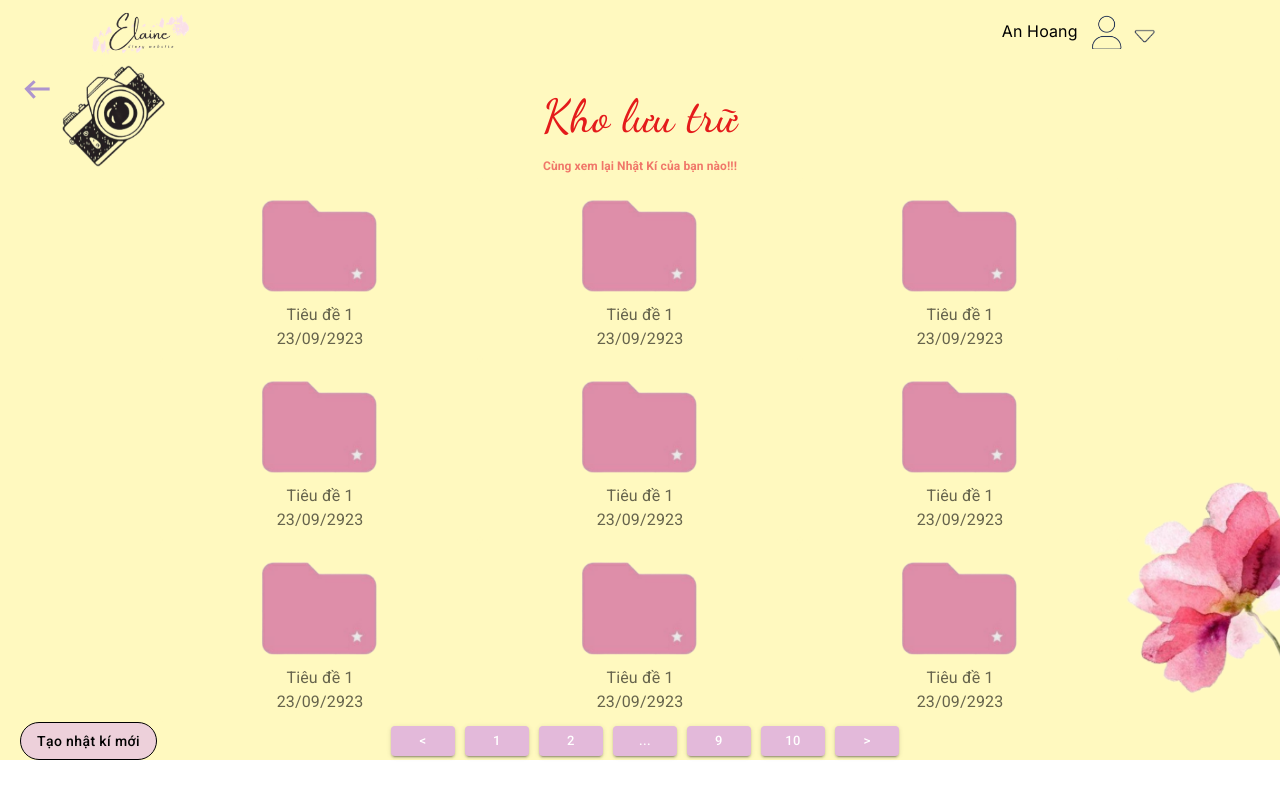
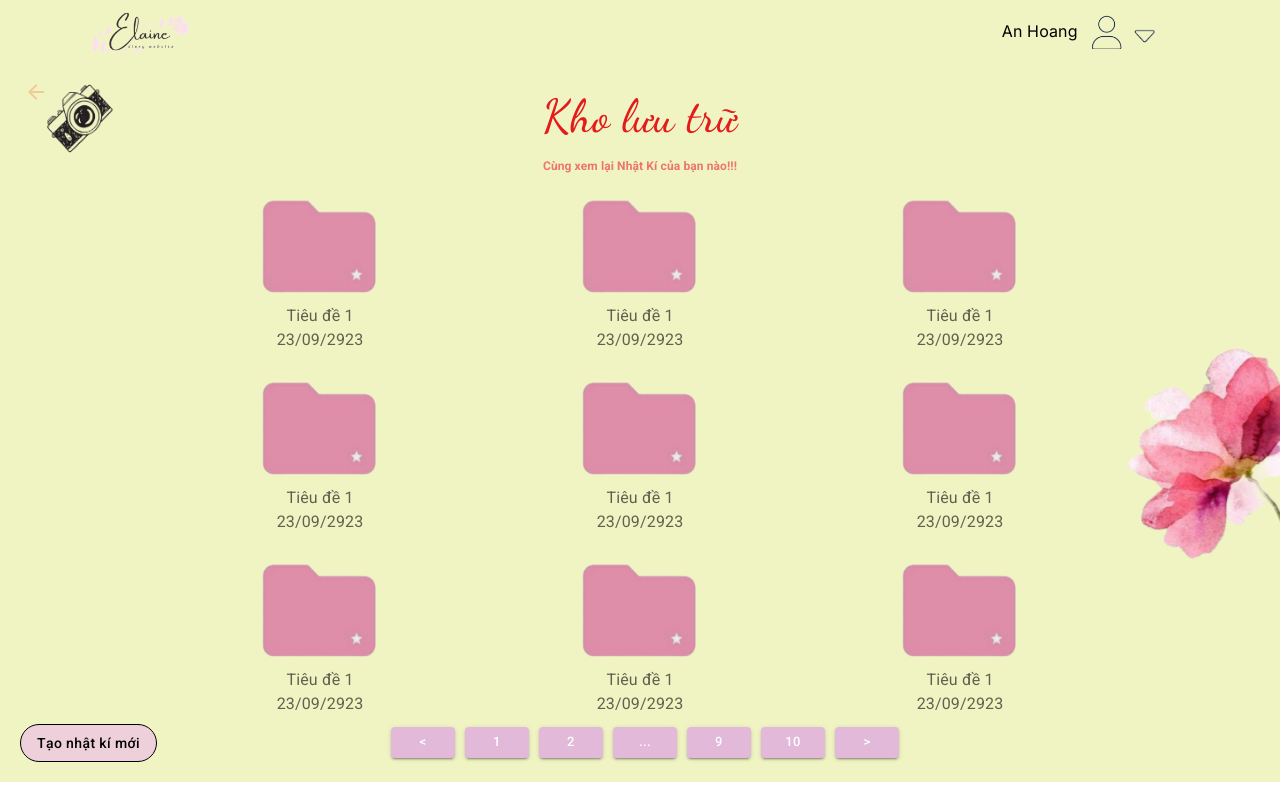
Before and after one commit to anhhdev2203/ElaineDiary, a React (Vite) app: page /mydiary in a window 1280 px wide. Built offline with nearby package versions, Linux system fonts and the light colour scheme; a web font is replaced by a local one.

Commit message:
cố định

```diff
--- a/src/pages/MyDiary/component/storeBox.jsx
+++ b/src/pages/MyDiary/component/storeBox.jsx
@@ -9,12 +9,13 @@ import { display, positions } from "@mui/system";
 import "../myDiary.css";
 
 export const Img = styled("img")({
-  width: "150px",
+  width: "148px",
+  height: "114px",
 });
 
 const Item = styled(Paper)(({ theme }) => ({
   // backgroundColor: theme.palette.mode === "dark" ? "#1A2027" : "#fff",
-  backgroundColor: "#FFF9BF",
+  backgroundColor: "#f0f4c3",
   ...theme.typography.body3,
   padding: theme.spacing(1),
   textAlign: "center",
@@ -27,7 +28,7 @@ function FormRow() {
     <React.Fragment>
       <Grid item xs={3}>
         <Item>
-          <Img sx={{}} alt="folderStore" src={folderStore} />
+          <Img alt="folderStore" src={folderStore} />
           <Typography>Tiêu đề 1</Typography>
           <Typography>23/09/2923</Typography>
         </Item>
--- a/src/pages/MyDiary/index.jsx
+++ b/src/pages/MyDiary/index.jsx
@@ -1,26 +1,28 @@
 import { Link } from "react-router-dom";
 import { StoreBox } from "./component/storeBox";
 import { Stack, Box, Typography, styled, Button } from "@mui/material";
-import arrowBack from "../MyDiaryDetail/img/arrowBack.svg";
+
+import ArrowBackIcon from "@mui/icons-material/ArrowBack";
 import cameraImg from "./img/cameraImg.png";
 import flowerImg from "./img/flowerImg.png";
-function mydiary() {
-  return (
-    <>
-      <Stack
-        direction={"column"}
-        sx={{
-          paddingTop: "  80px;",
-          // minWidth: "100vw",
-          minHeight: "100%",
+const Widget = styled("div")(() => ({
+  paddingTop: "  80px",
+  paddingBottom: "20px",
+  minWidth: "100vw",
+  // minHeight: "100vh",
   display: "flex",
   justifyContent: "flex-start",
   alignItems: "center",
   fontFamily: "Roboto",
   flexDirection: "column",
-          backgroundColor: "#FFF9BF",
-        }}
-      >
+  backgroundColor: "#f0f4c3",
+  boxSizing: "border-box",
+}));
+function mydiary() {
+  return (
+    <>
+      <Widget>
+        <Stack direction={"column"}>
           <Stack
             direction={"row"}
             sx={{
@@ -32,14 +34,10 @@ function mydiary() {
             }}
           >
             <Stack>
-            <Box
-              component="img"
-              src={arrowBack}
-              alt="ArrowBack"
+              <ArrowBackIcon
                 sx={{
-                width: "2%",
+                  color: "#EFCC96 ",
                   position: "absolute",
-                // top: "72px",
                   left: "24px",
                 }}
               />
@@ -49,7 +47,6 @@ function mydiary() {
                 align="center"
                 sx={{
                   color: "#E41B1B",
-
                   fontSize: "46px",
                   fontFamily: "Dancing Script",
                 }}
@@ -95,9 +92,10 @@ function mydiary() {
                 src={cameraImg}
                 sx={{
                   position: "absolute",
-                top: "-80px",
+                  top: "-40px",
                   // left: "24px",
-                width: " 200px",
+                  width: " 128px",
+                  height: "148px",
                   // height: " 234.78px",
                   left: "20px",
                   angle: "28.51 deg",
@@ -121,9 +119,11 @@ function mydiary() {
               src={flowerImg}
               sx={{
                 // width: "2",
-              position: "absolute",
+                // position: "absolute",
                 // top: "72px",
                 // left: "24px",
+                position: "fixed",
+                top: "300px",
                 width: " 200px",
                 bottom: "-1px",
                 right: "-5px",
@@ -132,6 +132,7 @@ function mydiary() {
             />
           </Stack>
         </Stack>
+      </Widget>
     </>
   );
 }
--- a/src/pages/MyDiaryDetail/component/contentBox.jsx
+++ b/src/pages/MyDiaryDetail/component/contentBox.jsx
@@ -109,16 +109,19 @@ export const ContentBox = ({ title, content }) => {
             >
               {content}
             </Typography>
+
+            <Box sx={{ position: "sticky", top: "100px" }}>
+              {" "}
               <Box
                 component="img"
                 src={feelImage}
                 sx={{
                   width: "75px",
                   height: "75px",
-
                   // marginTop: "100px",
                 }}
-            ></Box>
+              />
+            </Box>
           </Stack>
         </Stack>
       </Stack>
--- a/src/pages/MyDiaryDetail/index.jsx
+++ b/src/pages/MyDiaryDetail/index.jsx
@@ -3,8 +3,7 @@ import { useState } from "react";
 import { useParams } from "react-router";
 import { DATASTORE } from "./data/storeDinary";
 import { ContentBox, Img } from "./component/contentBox";
-
-import arrowBack from "./img/arrowBack.svg";
+import ArrowBackIcon from "@mui/icons-material/ArrowBack";
 
 import { MusicBox } from "./component/musicBox";
 
@@ -106,17 +105,15 @@ function MyDiaryDetail() {
                   width: "100%",
                 }}
               >
-                <Box
-                  component="img"
-                  src={arrowBack}
-                  alt="ArrowBack"
+                <ArrowBackIcon
                   sx={{
+                    color: "#AE95CE",
                     width: "2%",
                     position: "absolute",
                     top: "72px",
                     left: "24px",
                   }}
-                ></Box>
+                ></ArrowBackIcon>
                 <Stack
                   direction="column"
                   sx={{
```
Also changed, not shown: src/pages/MyDiaryDetail/img/arrowBack.svg (deleted). Lines whose indentation alone changed are shown as unchanged.
